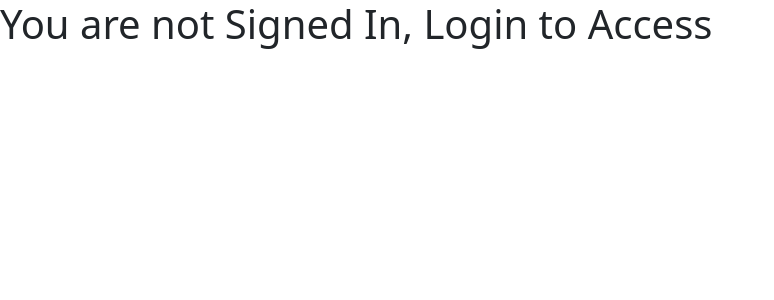
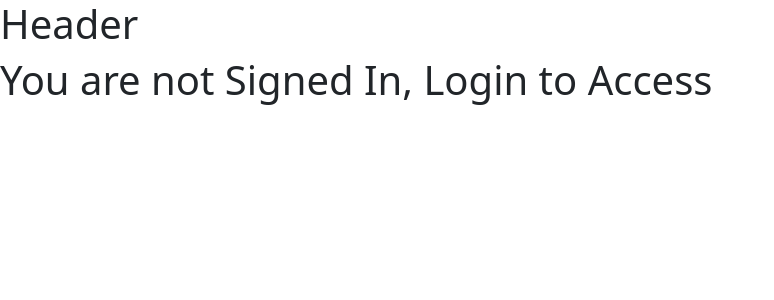
Before and after one commit to chandanch/tics-sell, a Next.js app in the folder client/: page / in a window 1280 px wide. Shown: the top 300 px of the page, without its empty margins (0-774 px from the left). Built offline with nearby package versions, Linux system fonts and the light colour scheme; no server answers.

Commit message:
init header component

```diff
--- /dev/null
+++ b/client/components/Header.js
@@ -0,0 +1,5 @@
+const Header = () => {
+	return <h1>Header</h1>;
+};
+
+export default Header;
--- a/client/pages/_app.js
+++ b/client/pages/_app.js
@@ -1,7 +1,13 @@
-import "bootstrap/dist/css/bootstrap.css";
+import 'bootstrap/dist/css/bootstrap.css';
+import Header from '../components/Header';
 
 const MyApp = ({ Component, pageProps }) => {
-  return <Component {...pageProps} />;
+	return (
+		<div>
+			<Header />
+			<Component {...pageProps} />
+		</div>
+	);
 };
 
 export default MyApp;
```
